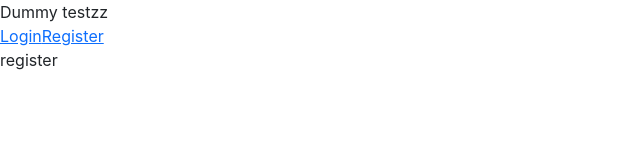
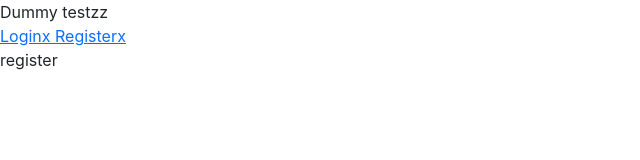
Before and after one commit to nachiappannk/learning-reactwithts, a React (Create React App) app in the folder myapp/: page / in a window 1280 px wide. Shown: the top 160 px of the page, without its empty margins (0-640 px from the left). Built offline with nearby package versions, Linux system fonts and the light colour scheme.

Commit message:
Moved header to a new file

```diff
--- a/myapp/src/components/Header.tsx
+++ b/myapp/src/components/Header.tsx
@@ -1,11 +1,12 @@
 import React from 'react'
+import { BrowserRouter, NavLink, Route, Switch } from 'react-router-dom';
+
 
 function Header(){
-    return (
-        <div>
-            <p>Welcome to header</p>
-        </div>
-    );
+    return (<header>
+        <NavLink to="login">Loginx </NavLink>
+        <NavLink to="register">Registerx </NavLink>
+    </header>);
 }
 
 export default Header;
--- a/myapp/src/components/LandingPage.tsx
+++ b/myapp/src/components/LandingPage.tsx
@@ -3,13 +3,7 @@ import { BrowserRouter, NavLink, Route, Switch } from 'react-router-dom';
 import Login from './Login';
 import PageNotFound from "./PageNotFound";
 import Register from "./Register";
-
-const Header = () =>{
-    return (<header>
-        <NavLink to="login">Login</NavLink>
-        <NavLink to="register">Register</NavLink>
-    </header>);
-}
+import Header from "./Header";
 
 const LandingPage=()=>{
     return (
```
